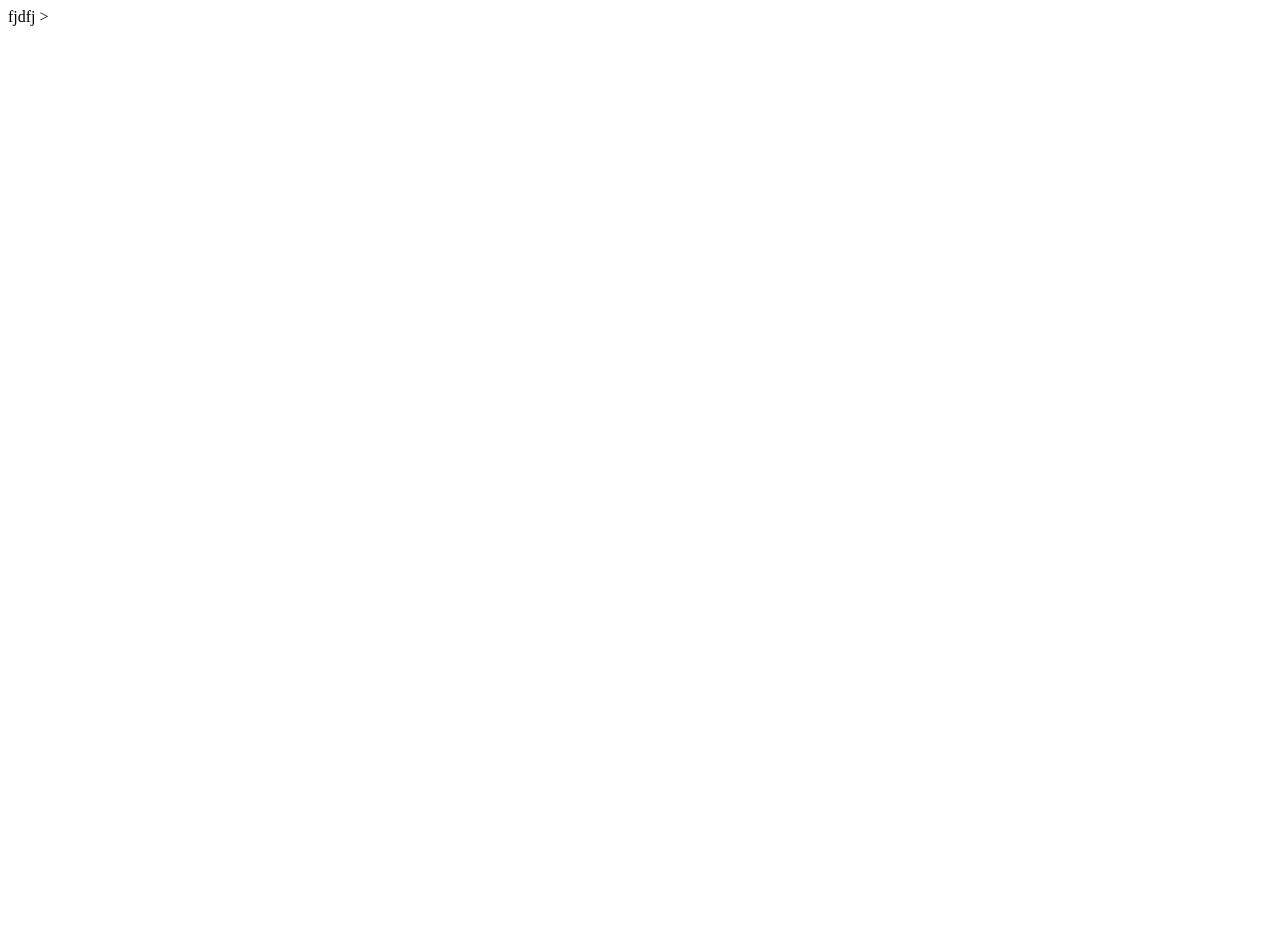
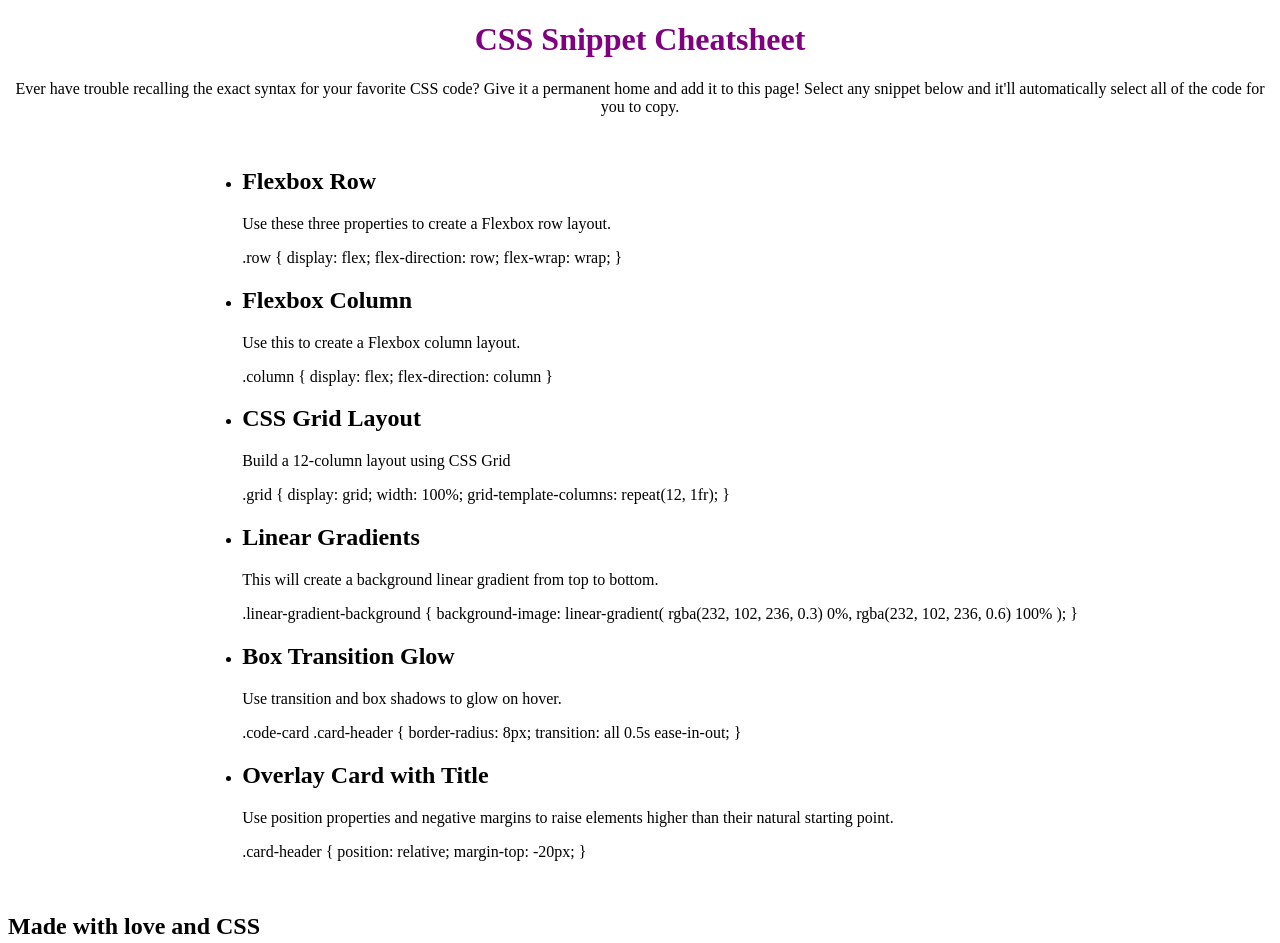
Before and after one commit to Jackson-Barker/02-Mini-Project, a plain HTML site: page index.html in a window 1280 px wide. Before the commit the page ends 800 px from the top, so only its background shows below. Drawn offline with Linux system fonts and the light colour scheme.

Commit message:
completed HTML

```diff
--- a/index.html
+++ b/index.html
@@ -1,13 +1,82 @@
 <!DOCTYPE html>
 <html>
-
     <head>
-        <a> fjdfj </a>>
-
+       <link rel="stylesheet" href="assets/style.css">
     </head>
 
     <body>
-
+        <header>
+            <h1>CSS Snippet Cheatsheet</h1>
+        </header>
     </body>
-
+        <section class="section-one">
+            <p>
+                Ever have trouble recalling the exact syntax for your favorite CSS code? Give it a permanent home and add it to this page! Select any snippet below and it'll automatically select all of the code for you to copy.
+            </p>
+        </section>
+        <section class="css-snippets">
+            <ul>
+                <li id="flexbox-row">
+                    <h2>Flexbox Row</h2>
+                    <p>Use these three properties to create a Flexbox row layout.</p>
+                    <p>.row {
+                        display: flex;
+                        flex-direction: row;
+                        flex-wrap: wrap;
+                      }
+                    </p>
+                </li>
+                <li id="flexbox-column">
+                    <h2>Flexbox Column</h2>
+                    <p>Use this to create a Flexbox column layout.</p>
+                    <p>.column {
+                        display: flex;
+                        flex-direction: column
+                      }
+                    </p>
+                </li>
+                <li id="css-grid-layout">
+                    <h2>CSS Grid Layout</h2>
+                    <p>Build a 12-column layout using CSS Grid</p>
+                    <p>.grid {
+                        display: grid;
+                        width: 100%;
+                        grid-template-columns: repeat(12, 1fr);
+                      }
+                    </p>
+                </li>
+                <li id="linear-gradients">
+                    <h2>Linear Gradients</h2>
+                    <p>This will create a background linear gradient from top to bottom.</p>
+                    <p>.linear-gradient-background {
+                        background-image: linear-gradient(
+                          rgba(232, 102, 236, 0.3) 0%,
+                          rgba(232, 102, 236, 0.6) 100%
+                        );
+                      }
+                    </p>
+                </li>
+                <li id="box-transition-glow">
+                    <h2>Box Transition Glow</h2>
+                    <p>Use transition and box shadows to glow on hover.</p>
+                    <p>.code-card .card-header {
+                        border-radius: 8px;
+                        transition: all 0.5s ease-in-out;
+                      }
+                    </p>
+                </li>
+                <li id="overlay-card-title">
+                    <h2>Overlay Card with Title</h2>
+                    <p>Use position properties and negative margins to raise elements higher than their natural starting point.</p>
+                    <p>.card-header {
+                        position: relative;
+                        margin-top: -20px;
+                      }
+                    </p>
+                </li>
+            </ul>
+        </section>
+        <footer>
+            <h2>Made with love and CSS</h2>
+        </footer>
 </html>
```
